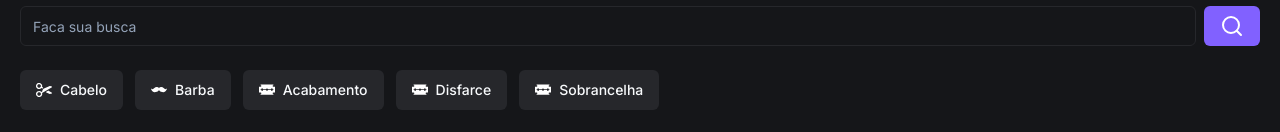
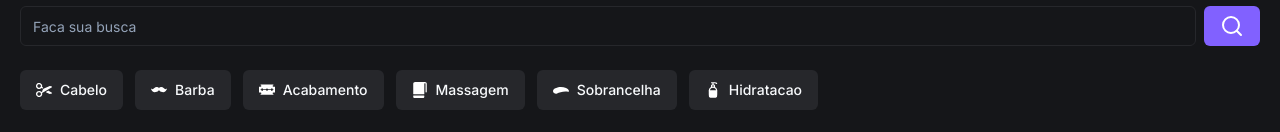
Before and after one commit to andrewhenrique2/FSW-Barber, a Next.js app: page / in a window 1280 px wide. Shown: the part 172-304 px from the top of the page. Built offline with nearby package versions, Linux system fonts and the light colour scheme; no server answers; the database is empty.

Commit message:
feat: add BookingItem component

```diff
--- /dev/null
+++ b/src/app/_components/booking-item.tsx
@@ -0,0 +1,39 @@
+import { Avatar, AvatarImage } from "./ui/avatar"
+import { Badge } from "./ui/badge"
+import { Card, CardContent } from "./ui/card"
+
+const BookingItem = () => {
+  return (
+    <>
+      <h2 className="mb-3 mt-6 text-xs font-bold uppercase text-gray-400">
+        Agendamentos
+      </h2>
+      <Card>
+        <CardContent className="flex justify-between p-0">
+          {/* DIV DA ESQUERDA /> */}
+          <div className="flex flex-col gap-2 py-5 pl-5">
+            <Badge className="w-fit">Confirmado</Badge>
+            <h3 className="font-semibold">Corte de cabelo</h3>
+
+            <div className="flex items-center gap-2">
+              <Avatar className="h-6 w-6">
+                <AvatarImage src="https://utfs.io/f/45331760-899c-4b4b-910e-e00babb6ed81-16q.png" />
+              </Avatar>
+              <p className="text-sm">Barbearia FSW</p>
+            </div>
+          </div>
+
+          {/* DIV DA DIREITA /> */}
+
+          <div className="flex flex-col items-center justify-center border-l-2 border-solid px-5">
+            <p className="text-sm">Agosto</p>
+            <p className="text-2xl">05</p>
+            <p className="text-sm">20:00</p>
+          </div>
+        </CardContent>
+      </Card>
+    </>
+  )
+}
+
+export default BookingItem
--- /dev/null
+++ b/src/app/_constants/search.ts
@@ -0,0 +1,31 @@
+interface QuickSearchOpition {
+  imageUrl: string
+  title: string
+}
+
+export const quickSearchOptions: QuickSearchOpition[] = [
+  {
+    imageUrl: "/cabelo.svg",
+    title: "Cabelo",
+  },
+  {
+    imageUrl: "/barba.svg",
+    title: "Barba",
+  },
+  {
+    imageUrl: "/acabamento.svg",
+    title: "Acabamento",
+  },
+  {
+    imageUrl: "/massagem.svg",
+    title: "Massagem",
+  },
+  {
+    imageUrl: "/sobrancelha.svg",
+    title: "Sobrancelha",
+  },
+  {
+    imageUrl: "/hidratacao.svg",
+    title: "Hidratacao",
+  },
+]
--- a/src/app/page.tsx
+++ b/src/app/page.tsx
@@ -3,12 +3,11 @@
 import { Button } from "./_components/ui/button"
 import { Input } from "./_components/ui/input"
 import Image from "next/image"
-import { Card, CardContent } from "./_components/ui/card"
-import { Badge } from "./_components/ui/badge"
-import { Avatar, AvatarImage } from "./_components/ui/avatar"
 import { db } from "./_lib/prisma"
 import BarbershopItem from "./_components/barbershop-item"
 import Footer from "./_components/footer"
+import { quickSearchOptions } from "./_constants/search"
+import BookingItem from "./_components/booking-item"
 
 export default async function Home() {
   const barbershops = await db.barbershop.findMany()
@@ -35,60 +34,18 @@
         {/* BUSCA RAPIDA  */}
 
         <div className="mt-6 flex gap-3 overflow-x-scroll [&::-webkit-scrollbar]:hidden">
-          <Button className="gap-2" variant="secondary">
+          {quickSearchOptions.map((option) => (
+            <Button className="gap-2" variant="secondary" key={option.title}>
               <Image
-              src="/cabelo.svg"
+                src={option.imageUrl}
                 width={16}
                 height={16}
-              alt="Cabelo"
+                alt={option.title}
                 className=""
               />
-            Cabelo
+              {option.title}
             </Button>
-
-          <Button className="gap-2" variant="secondary">
-            <Image
-              src="/barba.svg"
-              width={16}
-              height={16}
-              alt="Barba"
-              className=""
-            />
-            Barba
-          </Button>
-
-          <Button className="gap-2" variant="secondary">
-            <Image
-              src="/acabamento.svg"
-              width={16}
-              height={16}
-              alt="Acabamento"
-              className=""
-            />
-            Acabamento
-          </Button>
-
-          <Button className="gap-2" variant="secondary">
-            <Image
-              src="/acabamento.svg"
-              width={16}
-              height={16}
-              alt="Acabamento"
-              className=""
-            />
-            Disfarce
-          </Button>
-
-          <Button className="gap-2" variant="secondary">
-            <Image
-              src="/acabamento.svg"
-              width={16}
-              height={16}
-              alt="Acabamento"
-              className=""
-            />
-            Sobrancelha
-          </Button>
+          ))}
         </div>
 
         {/* IMAGEM /> */}
@@ -102,33 +59,9 @@
           />
         </div>
         {/* AGENDAMENTO /> */}
-        <h2 className="mb-3 mt-6 text-xs font-bold uppercase text-gray-400">
-          Agendamentos
-        </h2>
-        <Card>
-          <CardContent className="flex justify-between p-0">
-            {/* DIV DA ESQUERDA /> */}
-            <div className="flex flex-col gap-2 py-5 pl-5">
-              <Badge className="w-fit">Confirmado</Badge>
-              <h3 className="font-semibold">Corte de cabelo</h3>
+        <BookingItem />
 
-              <div className="flex items-center gap-2">
-                <Avatar className="h-6 w-6">
-                  <AvatarImage src="https://utfs.io/f/45331760-899c-4b4b-910e-e00babb6ed81-16q.png" />
-                </Avatar>
-                <p className="text-sm">Barbearia FSW</p>
-              </div>
-            </div>
-
-            {/* DIV DA DIREITA /> */}
-
-            <div className="flex flex-col items-center justify-center border-l-2 border-solid px-5">
-              <p className="text-sm">Agosto</p>
-              <p className="text-2xl">05</p>
-              <p className="text-sm">20:00</p>
-            </div>
-          </CardContent>
-        </Card>
+        {/* RECOMENDADOS /> */}
         <h2 className="mb-3 mt-6 text-xs font-bold uppercase text-gray-400">
           Recomendados
         </h2>
```
Lines whose indentation alone changed are shown as unchanged.
